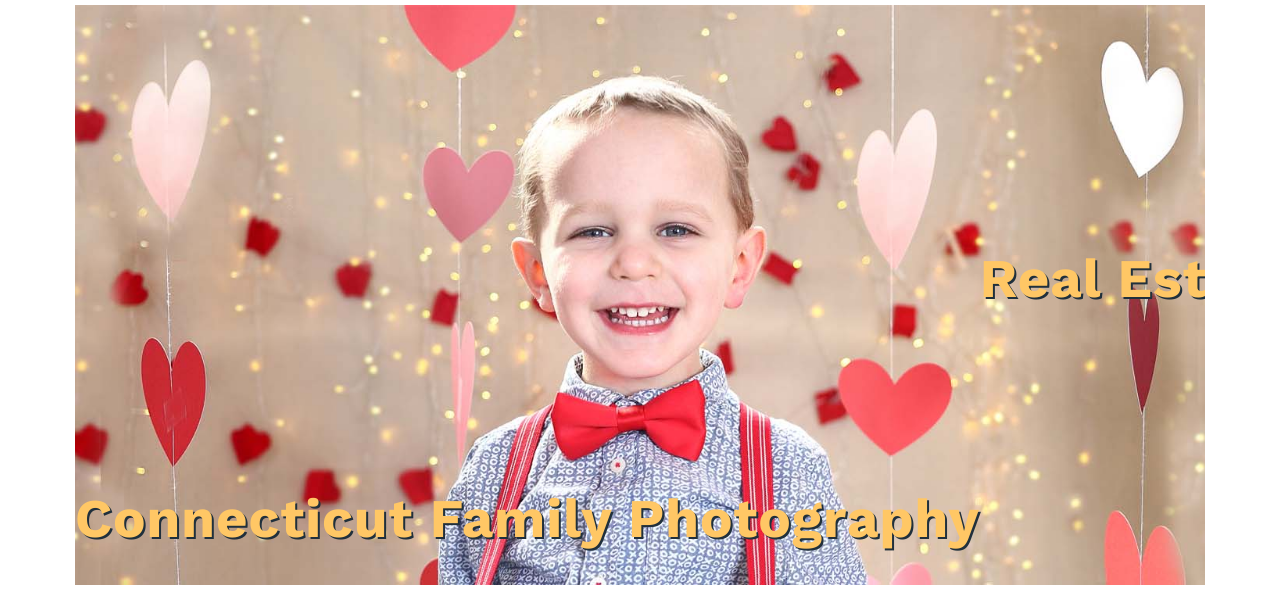
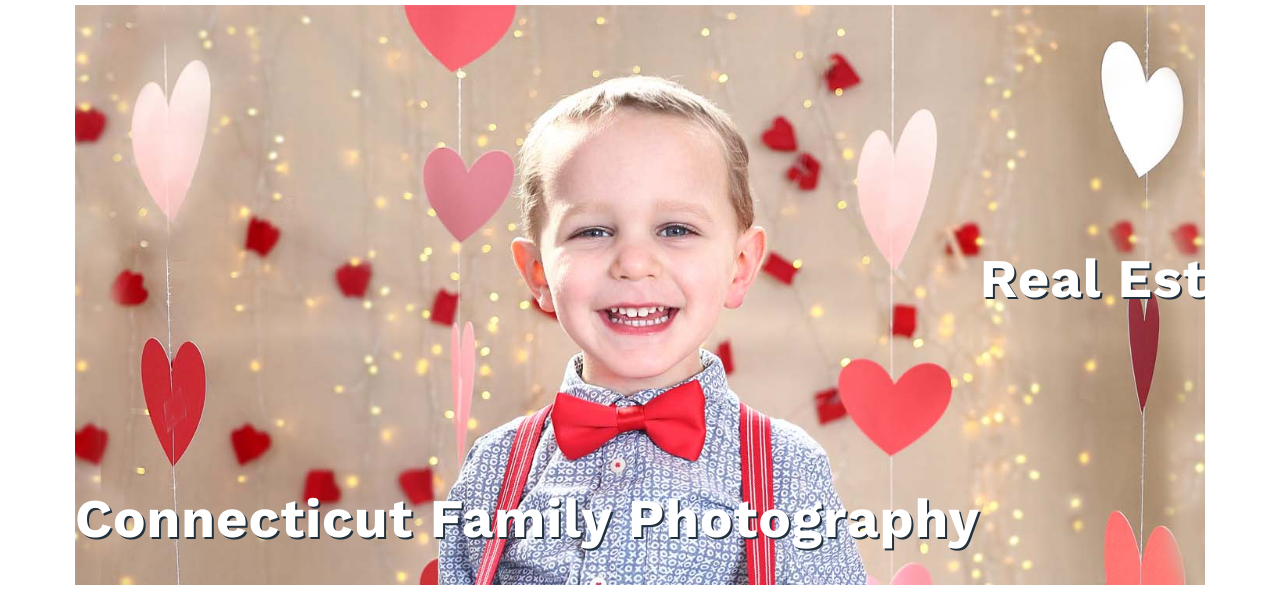
Before and after one commit to jakedege22/photos, a plain HTML site: page index.html in a window 1280 px wide. Shown: the part 85-685 px from the top of the page. Drawn offline with nearby package versions, Linux system fonts and the light colour scheme.

Commit message:
Update style.css

```diff
--- a/style.css
+++ b/style.css
@@ -635,7 +635,7 @@ a:hover, a:active {
     margin-top: 335px;
     font-size: 1.0rem;
     font-weight: 600;
-    color: #ffc765;
+    color: #ffffff;
     letter-spacing: 1px;
     text-shadow: 2px 2px #20303c;
 
```
